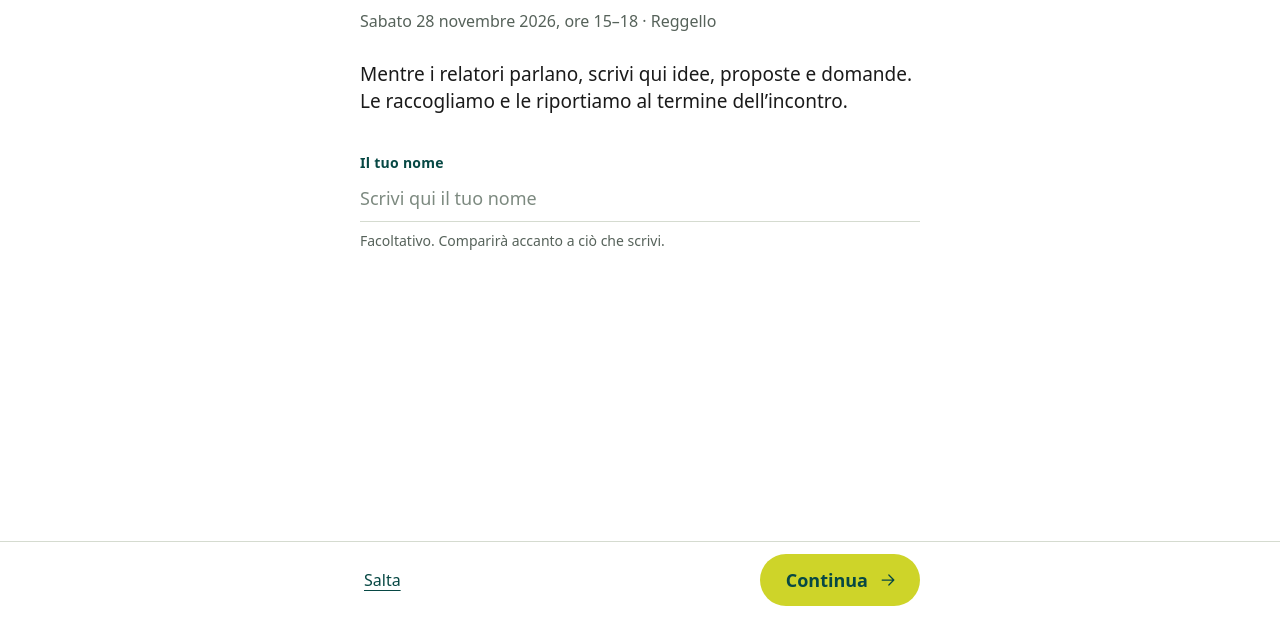
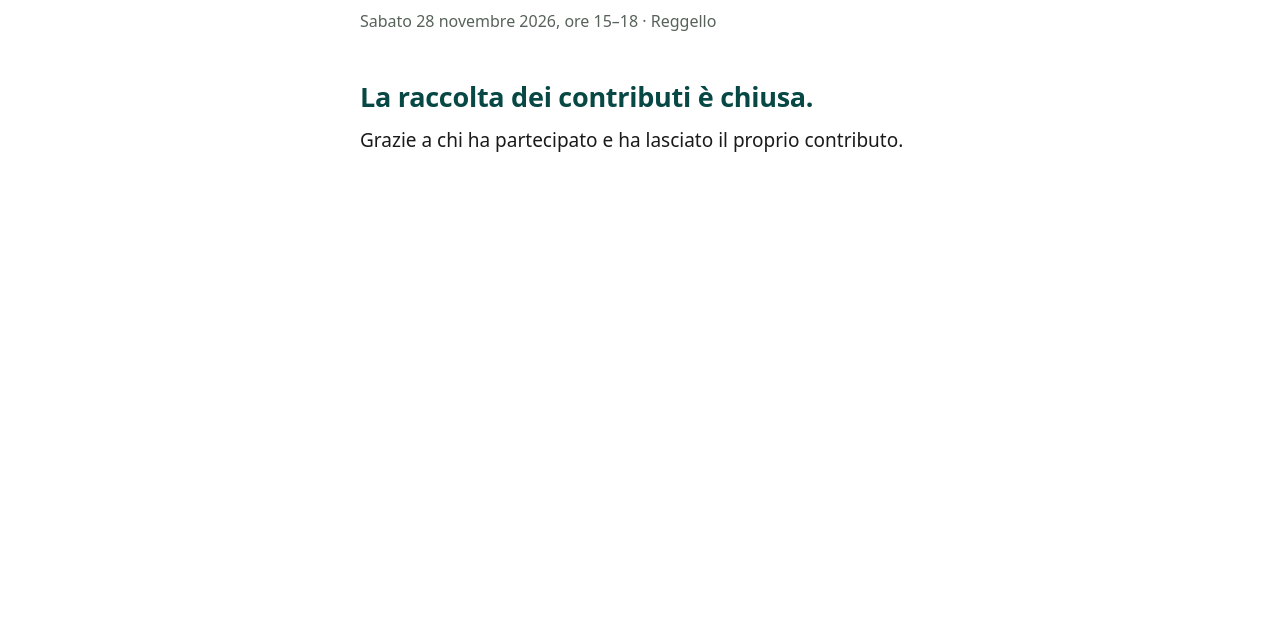
Before and after one commit to lama-impresasociale/bacheca-eventi, a plain HTML site: page index.html in a window 1280 px wide. Shown: the part 182-800 px from the top of the page. Drawn offline with Linux system fonts and the light colour scheme.

Commit message:
Pagina del pubblico: raccolta chiusa
Con raccoltaChiusa: true in config.js la pagina mostra solo un messaggio di
chiusura, senza modulo né collegamento al database. Le regole Firestore
rifiutano i nuovi contributi degli eventi in eventiChiusi() (da pubblicare
nella console).

Co-Authored-By: Claude Opus 5.5 <noreply@anthropic.com>
Claude-Session: https://claude.ai/code/session_01MAqSh5YYvQdhBZNnSYysoT

```diff
--- a/config.js
+++ b/config.js
@@ -14,6 +14,10 @@ export default {
     sottotitolo: 'Sabato 28 novembre 2026, ore 15–18 · Reggello',
     spiegazione: 'Mentre i relatori parlano, scrivi qui idee, proposte e domande. Le raccogliamo e le riportiamo al termine dell’incontro.',
   },
+
+  // Raccolta chiusa: la pagina del pubblico mostra solo un messaggio di chiusura (testi
+  // chiusaTitolo e chiusaTesto qui sotto), senza modulo. Per riaprirla o per un nuovo evento: false.
+  raccoltaChiusa: true,
 
   // Indirizzo pubblico dell'app, usato per il QR code sullo schermo.
   // Se lo lasci vuoto viene ricavato da solo dall'indirizzo della pagina.
@@ -132,6 +136,10 @@ export default {
     demo: 'Modalità demo: dati finti, visibili solo in questo browser.',
     erroreCollegamento: 'Non riesco a collegarmi. Riprova tra poco.',
 
+    // Raccolta chiusa (raccoltaChiusa: true)
+    chiusaTitolo: 'La raccolta dei contributi è chiusa.',
+    chiusaTesto: 'Grazie a chi ha partecipato e ha lasciato il proprio contributo.',
+
     // Schede dei contributi (conferma, schermo)
     anonimo: 'Anonimo',
     contributoSingolare: 'contributo',
--- a/css/partecipante.css
+++ b/css/partecipante.css
@@ -95,3 +95,7 @@ html { scroll-padding-bottom: 110px; } /* il testo che si scrive non finisce sot
 .attesa { margin-top: 14px; font-size: 16px; color: var(--testo-2); }
 .anteprima { margin-top: 28px; }
 .anteprima .scheda-testo { font-size: 17px; }
+
+/* Raccolta chiusa (config.js → raccoltaChiusa): solo titolo e messaggio */
+.chiusa .titolo-schermata { margin-top: 48px; }
+.chiusa .spiegazione { margin-top: 14px; }
--- a/index.html
+++ b/index.html
@@ -11,7 +11,7 @@
   <link rel="stylesheet" href="css/base.css">
   <link rel="stylesheet" href="css/partecipante.css">
   <script src="js/avvio.js"></script>
-  <script type="module" src="js/partecipante.js"></script>
+  <script type="module" src="js/pubblico.js"></script>
 </head>
 <body>
   <div id="avvisi" class="avvisi"></div>
--- a/js/avvio.js
+++ b/js/avvio.js
@@ -5,7 +5,7 @@
 // Se non basta, mostriamo un avviso chiaro invece di una pagina che non risponde.
 (function () {
   var FILE = [
-    'config.js', 'js/comune.js', 'js/partecipante.js', 'js/regia.js', 'js/schermo.js',
+    'config.js', 'js/comune.js', 'js/pubblico.js', 'js/partecipante.js', 'js/regia.js', 'js/schermo.js',
     'js/store-firebase.js', 'js/store-demo.js', 'js/dati-demo.js',
     'css/base.css', 'css/partecipante.css', 'css/regia.css', 'css/schermo.css',
   ];
--- /dev/null
+++ b/js/pubblico.js
@@ -0,0 +1,20 @@
+// Avvio della pagina del pubblico (index.html).
+// Se la raccolta è chiusa (config.js → raccoltaChiusa) mostra solo un messaggio:
+// niente modulo e nessun collegamento al database. Altrimenti carica la pagina normale.
+import { config, T, applicaColori, el } from './comune.js';
+
+if (config.raccoltaChiusa) {
+  window.bachecaAvviata = true; // vedi js/avvio.js
+  applicaColori();
+  for (const s of document.querySelectorAll('[data-schermata]')) s.remove();
+  document.body.prepend(el('section', { class: 'schermata chiusa' },
+    el('div', { class: 'contenuto' },
+      el('h1', { class: 'occhiello titolo-evento' }, config.evento.titolo),
+      el('p', { class: 'sottotitolo' }, config.evento.sottotitolo),
+      el('h2', { class: 'titolo-schermata' }, T.chiusaTitolo),
+      el('p', { class: 'spiegazione' }, T.chiusaTesto),
+    ),
+  ));
+} else {
+  import('./partecipante.js');
+}
--- a/strumenti/test-regole.mjs
+++ b/strumenti/test-regole.mjs
@@ -43,6 +43,8 @@ await prova('orario falso', 'rifiutato', () => addDoc(col, { ...base(), creato:
 await prova('domanda non valida', 'rifiutato', () => addDoc(col, { ...base(), domanda: 'Domanda con spazi' }));
 await prova('origine non valida', 'rifiutato', () => addDoc(col, { ...base(), origine: 'altro' }));
 
+await prova('evento chiuso: nuovo contributo', 'rifiutato', () => addDoc(collection(db, 'eventi', 'vallombrosa-2026', 'contributi'), base()));
+
 const rif = doc(col, id);
 await prova('regia: assegna tema', 'ammesso', () => updateDoc(rif, { tema: 'abc', aggiornato: serverTimestamp() }));
 await prova('regia: evidenza e rimosso', 'ammesso', () => updateDoc(rif, { evidenza: true, rimosso: true, fatta: true, aggiornato: serverTimestamp() }));
```
Also changed, not shown: README.md, 1 other file.
